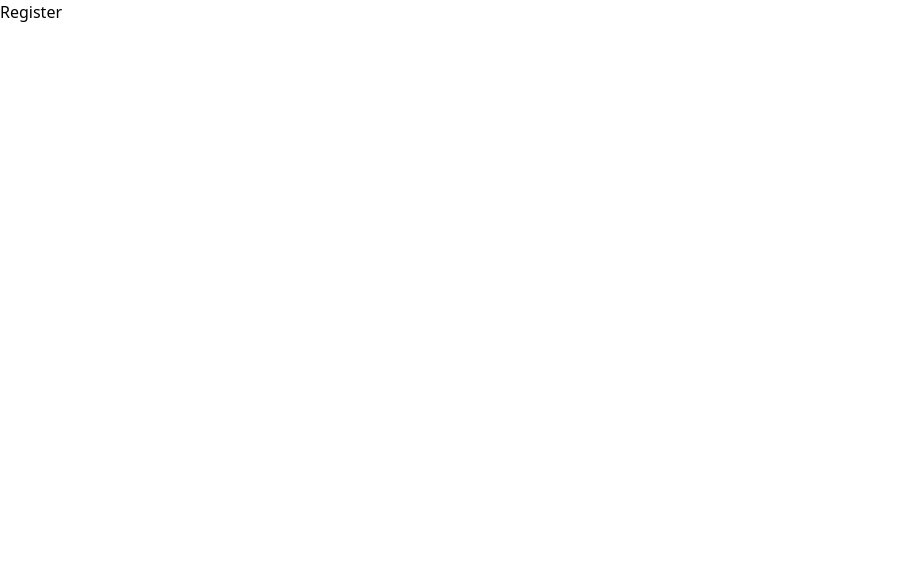
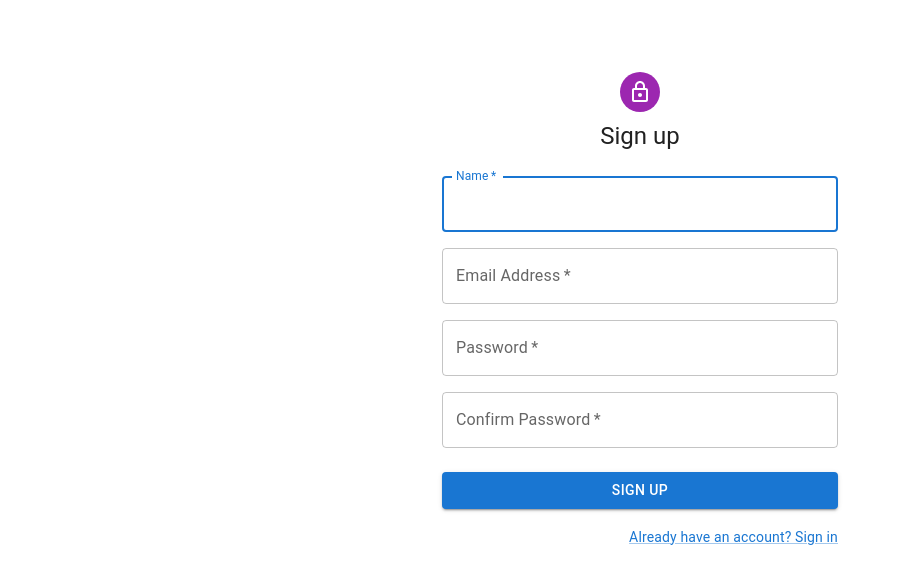
Before and after one commit to SUBHIN-TM/Kanban-Board, a React (Vite) app: page /register in a window 1280 px wide. Shown: the top 584 px of the page, without its empty margins (0-901 px from the left). Built offline with nearby package versions, Linux system fonts and the light colour scheme.

Commit message:
used login and singn up page by material ui

```diff
--- a/src/App.tsx
+++ b/src/App.tsx
@@ -1,19 +1,19 @@
-import './App.css'
-import Home from './components/Home'
-import Register from './components/Register'
-import Login from './components/Login'
-import { BrowserRouter as Router, Routes, Route } from 'react-router-dom'
+import "./App.css";
+import Home from "./components/Home";
+import Register from "./components/Register";
+import Login from "./components/Login";
+import { BrowserRouter as Router, Routes, Route } from "react-router-dom";
 
 function App() {
   return (
     <Router>
       <Routes>
-      < Route path='/' element={<Login />} />
-      <Route path='/register' element={<Register/>} />
-      <Route path='/home' element={<Home />} />
+        <Route path="/" element={<Home />} />
+        <Route path="/register" element={<Register />} />
+        <Route path="/login" element={<Login />} />
       </Routes>
     </Router>
-  )
+  );
 }
 
-export default App
+export default App;
--- a/src/components/Home.tsx
+++ b/src/components/Home.tsx
@@ -1,8 +1,12 @@
-import React from 'react'
+import { useNavigate } from "react-router-dom"
+
 
 const Home = () => {
+  const navigate=useNavigate()
   return (
-    <div>Home</div>
+    <div>Home Page <br />
+      <button className="border p-1" onClick={()=>navigate('/login')}>Login</button>
+    </div>
   )
 }
 
--- a/src/components/Login.tsx
+++ b/src/components/Login.tsx
@@ -1,47 +1,90 @@
-import { Button, TextField, Container, Typography } from '@mui/material';
-import { useState } from 'react';
-import { useNavigate } from 'react-router-dom';
+import * as React from 'react';
+import Avatar from '@mui/material/Avatar';
+import Button from '@mui/material/Button';
+import CssBaseline from '@mui/material/CssBaseline';
+import TextField from '@mui/material/TextField';
+import Link from '@mui/material/Link';
+import Grid from '@mui/material/Grid';
+import Box from '@mui/material/Box';
+import LockOutlinedIcon from '@mui/icons-material/LockOutlined';
+import Typography from '@mui/material/Typography';
+import Container from '@mui/material/Container';
+import { createTheme, ThemeProvider } from '@mui/material/styles';
 
-const Login = () => {
-    interface InputData{
-        email:string;
-        password:string;
-    }
-    const [inputData,setInputData]=useState<InputData>({
-        email:'',
-        password:''
-    })
 
-    const navigate=useNavigate()
-    console.log(inputData.email ,"\n", inputData.password);
-    const inputsGetting =(e:React.ChangeEvent<HTMLInputElement>)=>{
-      const {name,value}=e.target;
-      setInputData((pvs)=>({
-        ...pvs,
-        [name]:value
-      }))
-    }
+
+const defaultTheme = createTheme();
+
+export default function SignIn() {
+  const handleSubmit = (event: React.FormEvent<HTMLFormElement>) => {
+    event.preventDefault();
+    const data = new FormData(event.currentTarget);
+    console.log({
+      email: data.get('email'),
+      password: data.get('password'),
+    });
+
+
+  };
 
   return (
-    <div className='loginDiv flex items-center justify-center h-screen'>
-         <Container maxWidth="sm" className='border-2 border-black rounded-lg p-14'>
-      <Typography variant="h4" component="h1" gutterBottom>
-        Login
-      </Typography>
-      <form>
-        <TextField label="Email" autoComplete='current-name' type="email" fullWidth margin="normal" onChange={inputsGetting} name='email' value={inputData.email}/>
-        <small className='text-red-500 m-2'>Invalid Email</small>
-        <TextField autoComplete="current-password" label="Password" type="password" fullWidth margin="normal" name='password' onChange={inputsGetting} value={inputData.password}  />
-        <small className='text-red-500 m-2'>Incorrect Password </small>
-        <Button style={{marginTop:'10px'}} variant="contained" color="primary" fullWidth className='mt-3'>
-          Login
-        </Button>
-        <p onClick={()=>navigate('/register')} className='italic mt-3 cursor-pointer hover:text-blue-500 hover:underline'>Create Your Account ➡️</p>
-      </form>
-    </Container>
-    </div>
+    <ThemeProvider theme={defaultTheme}>
+      <Container component="main" maxWidth="xs">
+        <CssBaseline />
+        <Box
+          sx={{
+            marginTop: 8,
+            display: 'flex',
+            flexDirection: 'column',
+            alignItems: 'center',
+          }}
+        >
+          <Avatar sx={{ m: 1, bgcolor: 'secondary.main' }}>
+            <LockOutlinedIcon />
+          </Avatar>
+          <Typography component="h1" variant="h5">
+            Sign in
+          </Typography>
+          <Box component="form" onSubmit={handleSubmit} noValidate sx={{ mt: 1 }}>
+            <TextField
+              margin="normal"
+              required
+              fullWidth
+              id="email"
+              label="Email Address"
+              name="email"
+              autoComplete="email"
+              autoFocus
+            />
+            <TextField
+              margin="normal"
+              required
+              fullWidth
+              name="password"
+              label="Password"
+              type="password"
+              id="password"
+              autoComplete="current-password"
+            />
+            <Button
+              type="submit"
+              fullWidth
+              variant="contained"
+              sx={{ mt: 3, mb: 2 }}
+            >
+              Sign In
+            </Button>
+            <Grid container>
+              <Grid item>
+                <Link href="/register" variant="body2">
+                  {"Don't have an account? Sign Up"}
+                </Link>
+              </Grid>
+            </Grid>
+          </Box>
+        </Box>
 
+      </Container>
+    </ThemeProvider>
   );
-};
-
-export default Login;
+}
--- a/src/components/Register.tsx
+++ b/src/components/Register.tsx
@@ -1,9 +1,116 @@
-import React from 'react'
+import * as React from 'react';
+import Avatar from '@mui/material/Avatar';
+import Button from '@mui/material/Button';
+import CssBaseline from '@mui/material/CssBaseline';
+import TextField from '@mui/material/TextField';
+import Link from '@mui/material/Link';
+import Grid from '@mui/material/Grid';
+import Box from '@mui/material/Box';
+import LockOutlinedIcon from '@mui/icons-material/LockOutlined';
+import Typography from '@mui/material/Typography';
+import Container from '@mui/material/Container';
+import { createTheme, ThemeProvider } from '@mui/material/styles';
 
-const Register = () => {
+
+
+
+const defaultTheme = createTheme();
+
+export default function SignUp() {
+  const handleSubmit = (event: React.FormEvent<HTMLFormElement>) => {
+    event.preventDefault();
+    const data = new FormData(event.currentTarget);
+    console.log({
+      name:data.get('name'),
+      email: data.get('email'),
+      password: data.get('password'),
+      confirmPassword: data.get('confirmPassword'),
+    });
+  };
+
   return (
-    <div>Register</div>
-  )
+    <ThemeProvider theme={defaultTheme}>
+      <Container component="main" maxWidth="xs">
+        <CssBaseline />
+        <Box
+          sx={{
+            marginTop: 8,
+            display: 'flex',
+            flexDirection: 'column',
+            alignItems: 'center',
+          }}
+        >
+          <Avatar sx={{ m: 1, bgcolor: 'secondary.main' }}>
+            <LockOutlinedIcon />
+          </Avatar>
+          <Typography component="h1" variant="h5">
+            Sign up
+          </Typography>
+          <Box component="form" noValidate onSubmit={handleSubmit} sx={{ mt: 3 }}>
+            <Grid container spacing={2}>
+              <Grid item xs={12}>
+                <TextField
+                  autoComplete="given-name"
+                  name="name"
+                  required
+                  fullWidth
+                  id="name"
+                  label="Name"
+                  autoFocus
+                />
+              </Grid>
+              <Grid item xs={12}>
+                <TextField
+                  required
+                  fullWidth
+                  id="email"
+                  label="Email Address"
+                  name="email"
+                  autoComplete="email"
+                />
+              </Grid>
+              <Grid item xs={12}>
+                <TextField
+                  required
+                  fullWidth
+                  name="password"
+                  label="Password"
+                  type="password"
+                  id="password"
+                  autoComplete="new-password"
+                />
+              </Grid>
+              <Grid item xs={12}>
+                <TextField
+                  required
+                  fullWidth
+                  name="confirmPassword"
+                  label="Confirm Password"
+                  type="password"
+                  id="confirmPassword"
+                  autoComplete="new-password"
+                />
+              </Grid>
+
+            </Grid>
+            <Button
+              type="submit"
+              fullWidth
+              variant="contained"
+              sx={{ mt: 3, mb: 2 }}
+            >
+              Sign Up
+            </Button>
+            <Grid container justifyContent="flex-end">
+              <Grid item>
+                <Link href="/login" variant="body2">
+                  Already have an account? Sign in
+                </Link>
+              </Grid>
+            </Grid>
+          </Box>
+        </Box>
+      </Container>
+    </ThemeProvider>
+  );
 }
-
-export default Register
```
